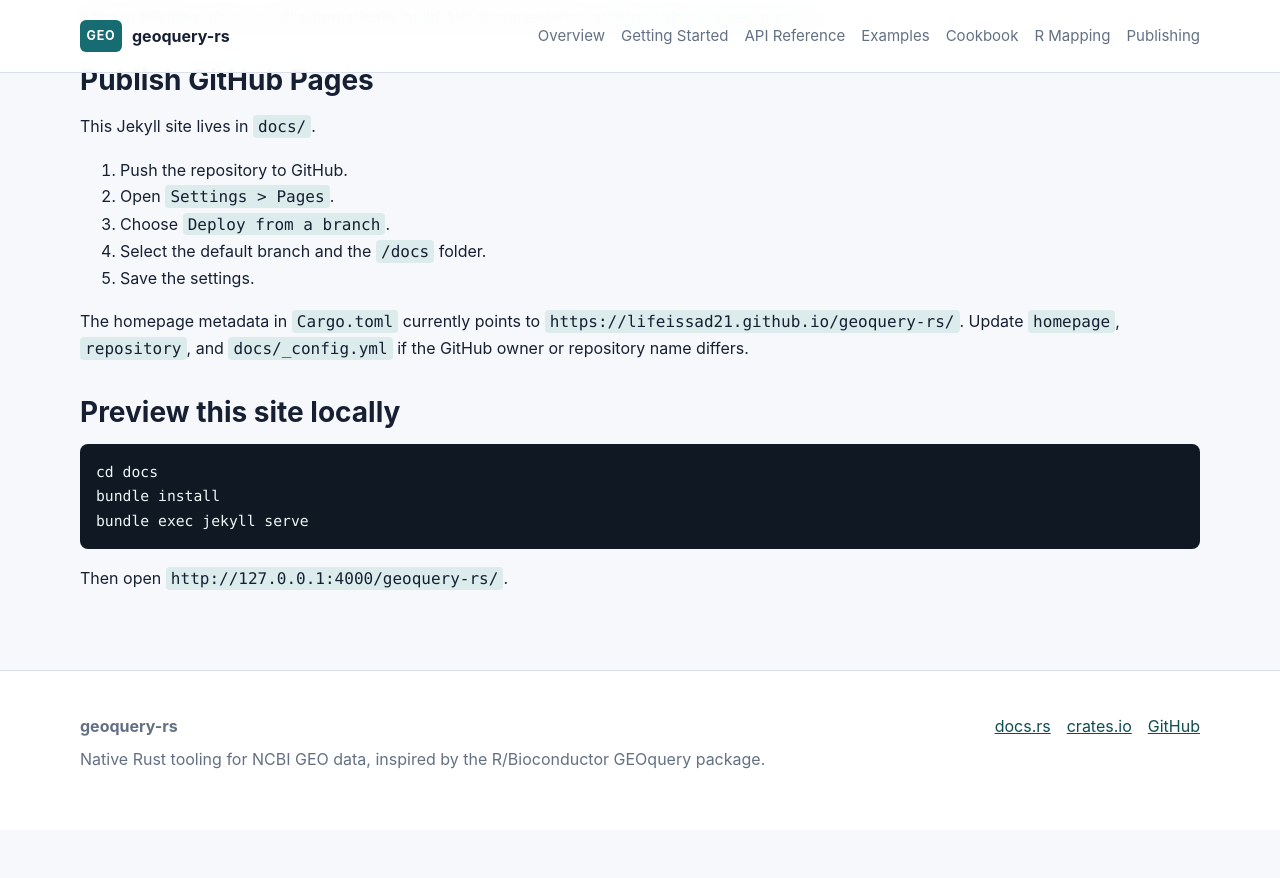
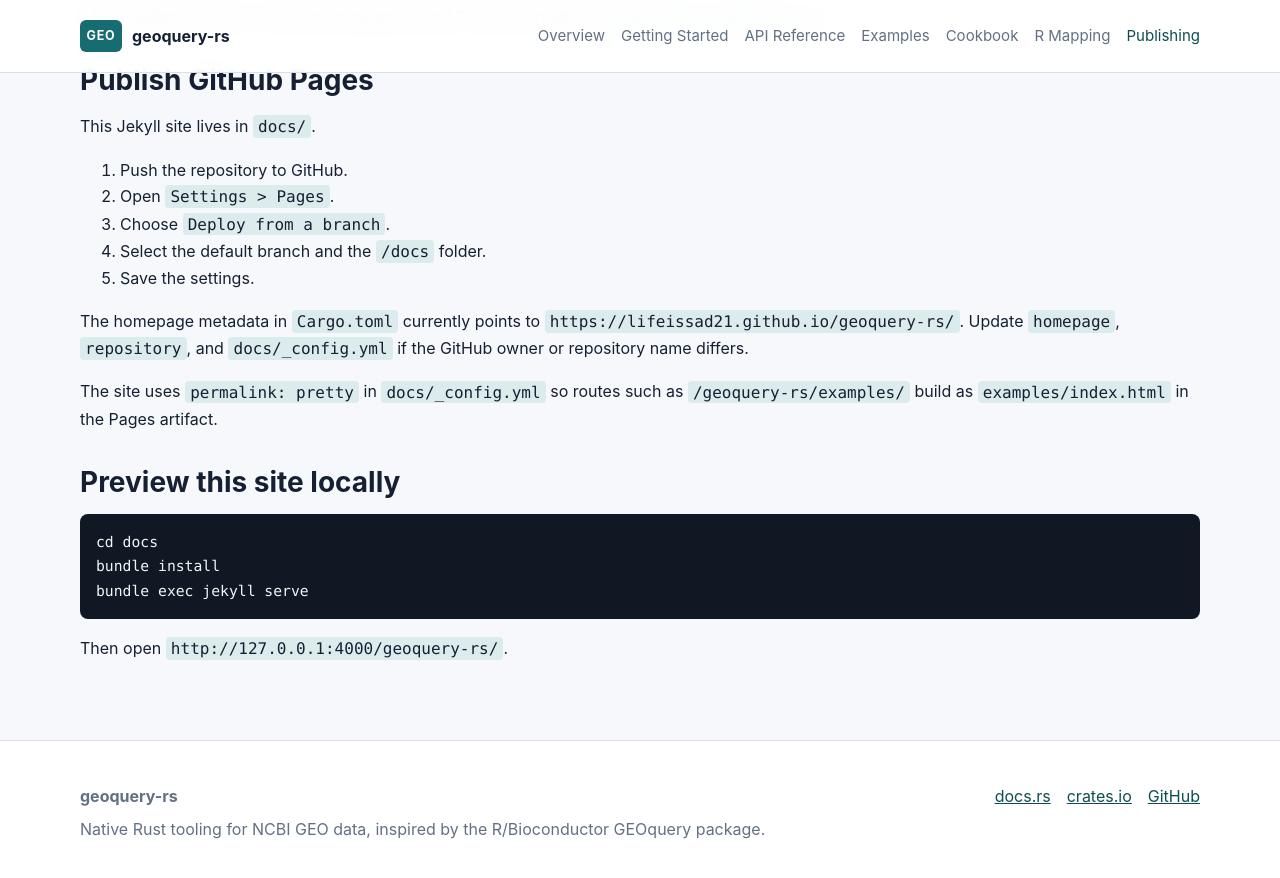
Before and after one commit to lifeissad21/geoquery-rs, a Jekyll site: the page built from docs/publishing.md, in a window 1280 px wide and 900 px high, scrolled down 1050 px. Shown: the top 878 px of the window. Built offline with Jekyll 4.4.1, drawn with Linux system fonts in a browser that asks for light colours; before the commit the page ends 1880 px from its top, so only the background shows below that.

Commit message:
Attempted to fix Jekyll site

````diff
--- a/docs/_config.yml
+++ b/docs/_config.yml
@@ -12,6 +12,7 @@ plugins:
 
 markdown: kramdown
 highlighter: rouge
+permalink: pretty
 kramdown:
   input: GFM
   syntax_highlighter: rouge
--- a/docs/publishing.md
+++ b/docs/publishing.md
@@ -62,6 +62,9 @@ This Jekyll site lives in `docs/`.
 
 The homepage metadata in `Cargo.toml` currently points to `https://lifeissad21.github.io/geoquery-rs/`. Update `homepage`, `repository`, and `docs/_config.yml` if the GitHub owner or repository name differs.
 
+The site uses `permalink: pretty` in `docs/_config.yml` so routes such as
+`/geoquery-rs/examples/` build as `examples/index.html` in the Pages artifact.
+
 ## Preview this site locally
 
 ```sh
````
